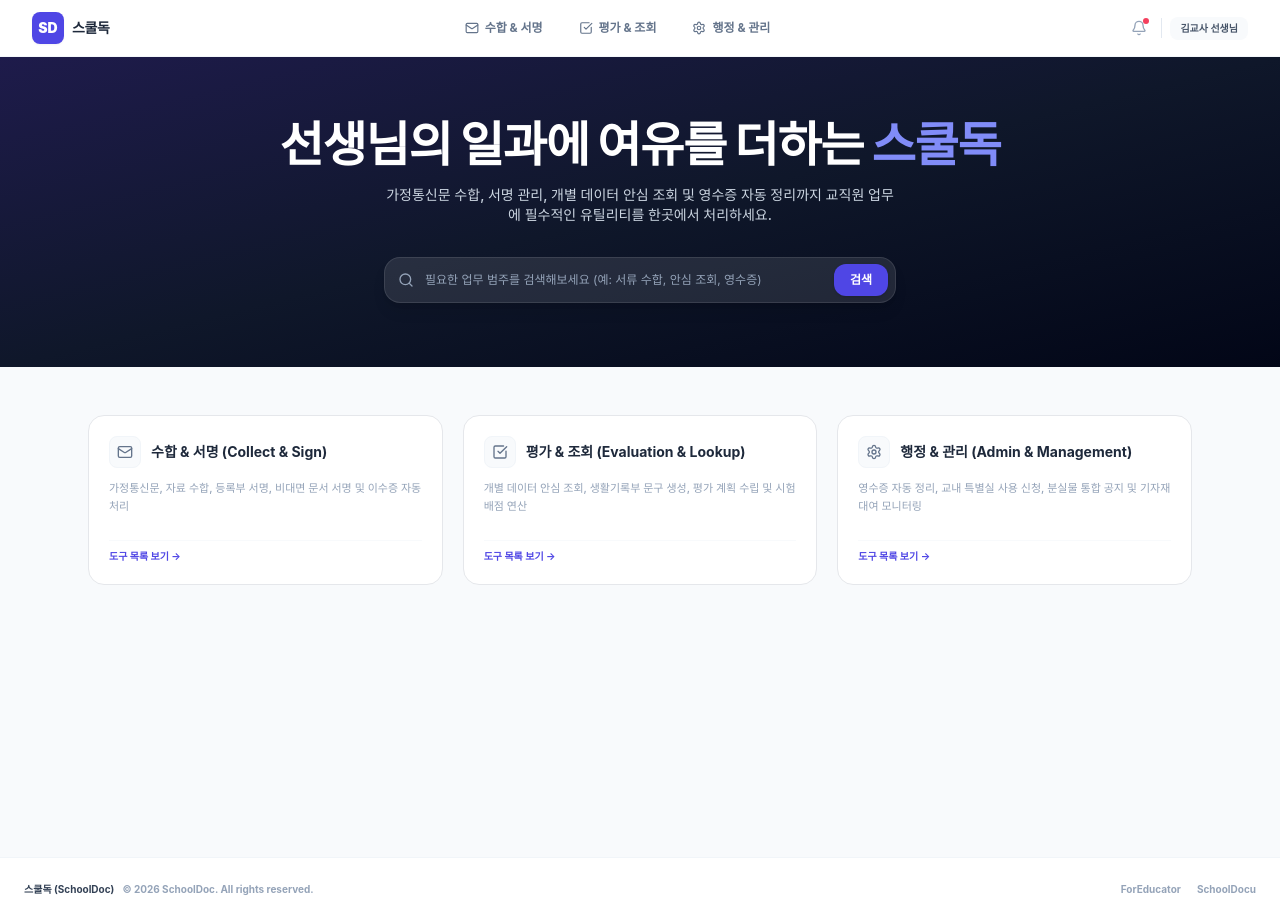
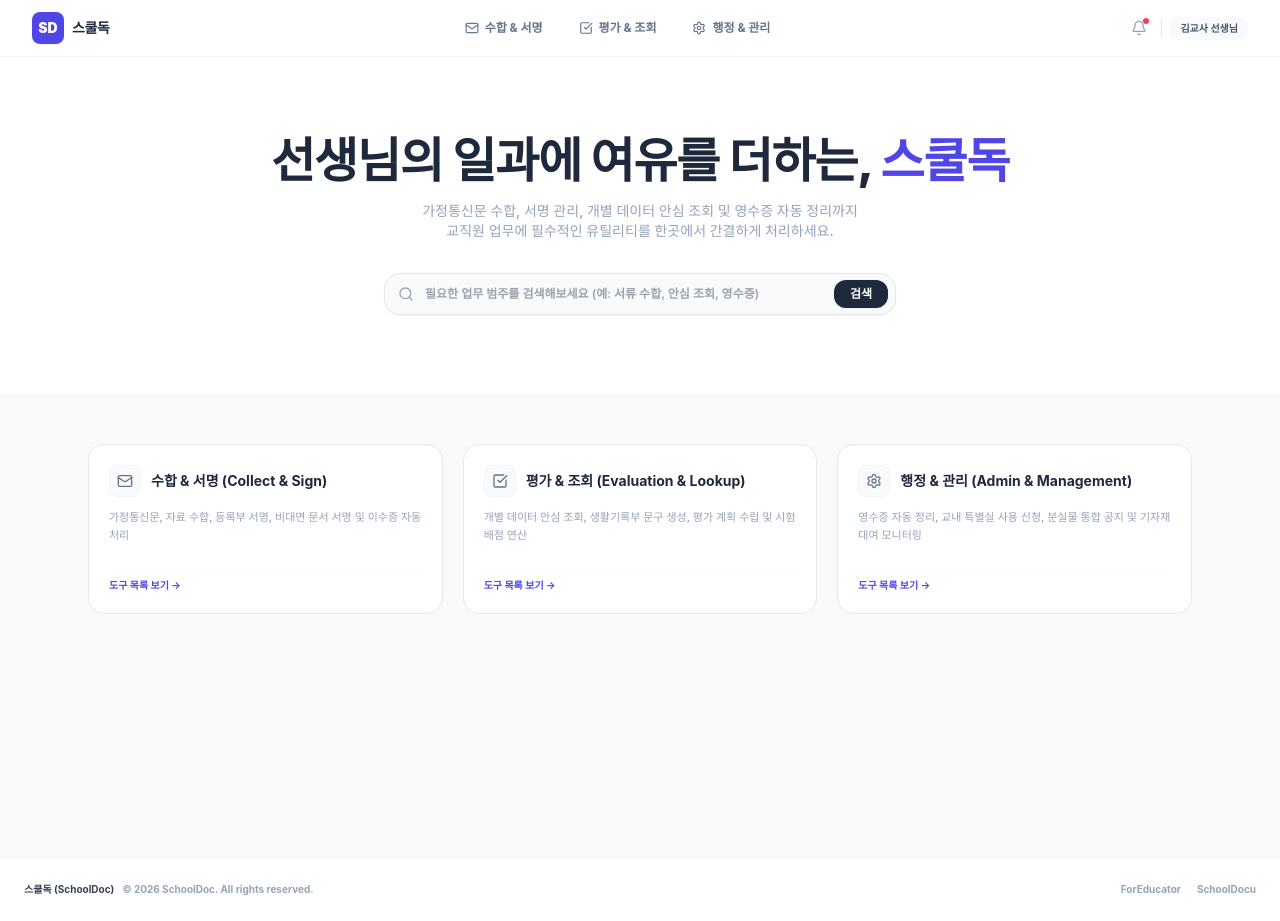
Before and after one commit to moodoocoding/schooldoc, a React (Vite) app: page / in a window 1280 px wide. Built offline with nearby package versions, Linux system fonts and the light colour scheme.

Commit message:
design: Convert Hero section to light theme to unify page style and resolve split background issue

```diff
--- a/src/components/LandingPage.tsx
+++ b/src/components/LandingPage.tsx
@@ -59,15 +59,16 @@
 
   return (
     <div className="bg-slate-50 min-h-screen">
-      {/* Refined Premium Dark Hero Section */}
-      <section className="relative overflow-hidden bg-gradient-to-br from-indigo-950 via-slate-900 to-slate-950 text-white py-16 px-6 sm:px-12">
-        <div className="max-w-4xl mx-auto relative z-10 text-center">
-          <h1 className="text-3xl sm:text-4xl lg:text-5xl font-black tracking-tight leading-tight mb-4">
-            선생님의 일과에 여유를 더하는 <span className="text-indigo-400">스쿨독</span>
+      {/* Refined Premium Light Hero Section */}
+      <section className="bg-white border-b border-slate-100/80 py-20 px-6 sm:px-12">
+        <div className="max-w-4xl mx-auto text-center">
+          <h1 className="text-3xl sm:text-4xl lg:text-5xl font-extrabold tracking-tight text-slate-800 mb-4 leading-tight">
+            선생님의 일과에 여유를 더하는, <span className="text-indigo-600">스쿨독</span>
           </h1>
 
-          <p className="text-xs sm:text-sm text-slate-350 font-medium mb-8 max-w-lg mx-auto text-slate-300">
-            가정통신문 수합, 서명 관리, 개별 데이터 안심 조회 및 영수증 자동 정리까지 교직원 업무에 필수적인 유틸리티를 한곳에서 처리하세요.
+          <p className="text-xs sm:text-sm text-slate-400 font-medium mb-8 max-w-lg mx-auto leading-relaxed">
+            가정통신문 수합, 서명 관리, 개별 데이터 안심 조회 및 영수증 자동 정리까지<br />
+            교직원 업무에 필수적인 유틸리티를 한곳에서 간결하게 처리하세요.
           </p>
 
           {/* Clean Search Bar */}
@@ -78,12 +79,12 @@
                 placeholder="필요한 업무 범주를 검색해보세요 (예: 서류 수합, 안심 조회, 영수증)"
                 value={searchQuery}
                 onChange={(e) => setSearchQuery(e.target.value)}
-                className="w-full pl-10 pr-24 py-3.5 rounded-2xl bg-white/10 border border-white/10 text-white placeholder-slate-400 text-xs focus:outline-none focus:ring-1 focus:ring-indigo-500 focus:bg-white focus:text-slate-900 transition-all shadow-lg"
+                className="w-full pl-10 pr-24 py-3 rounded-2xl bg-slate-50 border border-slate-200 text-slate-850 placeholder-slate-450 text-xs font-semibold focus:outline-none focus:ring-1 focus:ring-slate-300 focus:bg-white transition-all shadow-sm"
               />
               <Search className="w-4 h-4 text-slate-400 absolute left-3.5 top-1/2 -translate-y-1/2" />
               <button
                 type="submit"
-                className="absolute right-2 top-1/2 -translate-y-1/2 bg-indigo-600 hover:bg-indigo-700 text-white font-bold text-xs px-4 py-2 rounded-xl transition shadow"
+                className="absolute right-2 top-1/2 -translate-y-1/2 bg-slate-800 hover:bg-slate-900 text-white font-bold text-xs px-4 py-1.5 rounded-xl transition shadow-sm"
               >
                 검색
               </button>
```
